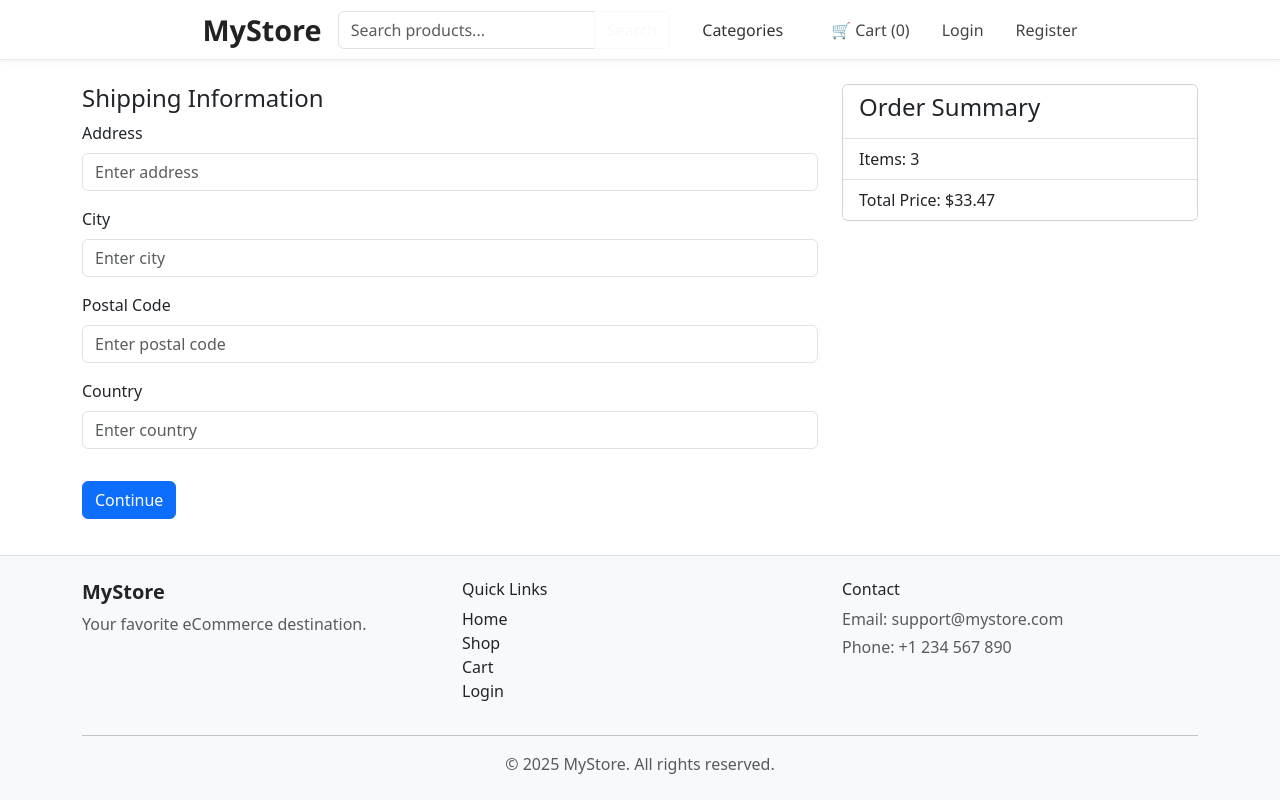
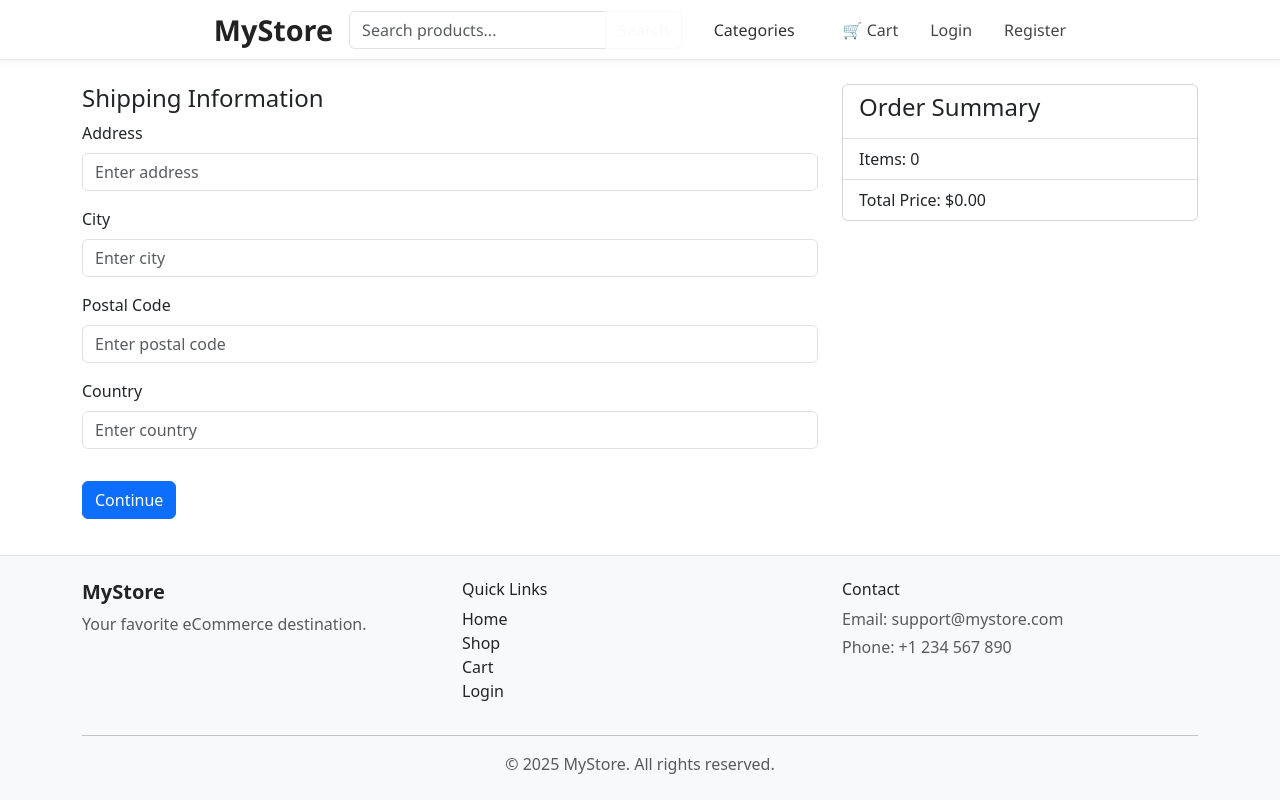
Before and after one commit to adeel-58/djago-react-ecommerce-website, a React (Create React App) app in the folder frontend/: page /checkout in a window 1280 px wide. Built offline with nearby package versions, Linux system fonts and the light colour scheme.

Commit message:
updated the checkout summary detials

```diff
--- a/frontend/src/components/checkout/OrderSummary.js
+++ b/frontend/src/components/checkout/OrderSummary.js
@@ -1,9 +1,14 @@
 import React from 'react';
 import { Card, ListGroup } from 'react-bootstrap';
+import { useSelector } from 'react-redux';
 
-const OrderSummary = ({ items }) => {
-  const totalItems = items.reduce((acc, item) => acc + item.qty, 0);
-  const totalPrice = items
+const OrderSummary = () => {
+  // Get cart items from Redux store
+  const cartItems = useSelector((state) => state.cart.cartItems);
+
+  // Calculate total quantity and price
+  const totalItems = cartItems.reduce((acc, item) => acc + item.qty, 0);
+  const totalPrice = cartItems
     .reduce((acc, item) => acc + item.price * item.qty, 0)
     .toFixed(2);
 
@@ -13,12 +18,8 @@ const OrderSummary = ({ items }) => {
         <ListGroup.Item>
           <h4>Order Summary</h4>
         </ListGroup.Item>
-        <ListGroup.Item>
-          Items: {totalItems}
-        </ListGroup.Item>
-        <ListGroup.Item>
-          Total Price: ${totalPrice}
-        </ListGroup.Item>
+        <ListGroup.Item>Items: {totalItems}</ListGroup.Item>
+        <ListGroup.Item>Total Price: ${totalPrice}</ListGroup.Item>
       </ListGroup>
     </Card>
   );
--- a/frontend/src/components/layout/Navbar.js
+++ b/frontend/src/components/layout/Navbar.js
@@ -10,6 +10,7 @@ import './Navbar.css';
 const AppNavbar = () => {
   const dispatch = useDispatch();
   const navigate = useNavigate();
+
   const { isAuthenticated } = useSelector((state) => state.auth);
 
   const handleLogout = () => {
@@ -37,8 +38,9 @@ const AppNavbar = () => {
           </div>
         </div>
 
+        {/* 🛒 Cart link without item count */}
         <Link className="navbar__link" to="/cart">
-          🛒 Cart (0)
+          🛒 Cart
         </Link>
 
         {!isAuthenticated ? (
```
Also changed, not shown: 1 other file (tests, documents, lock files or other folders).
